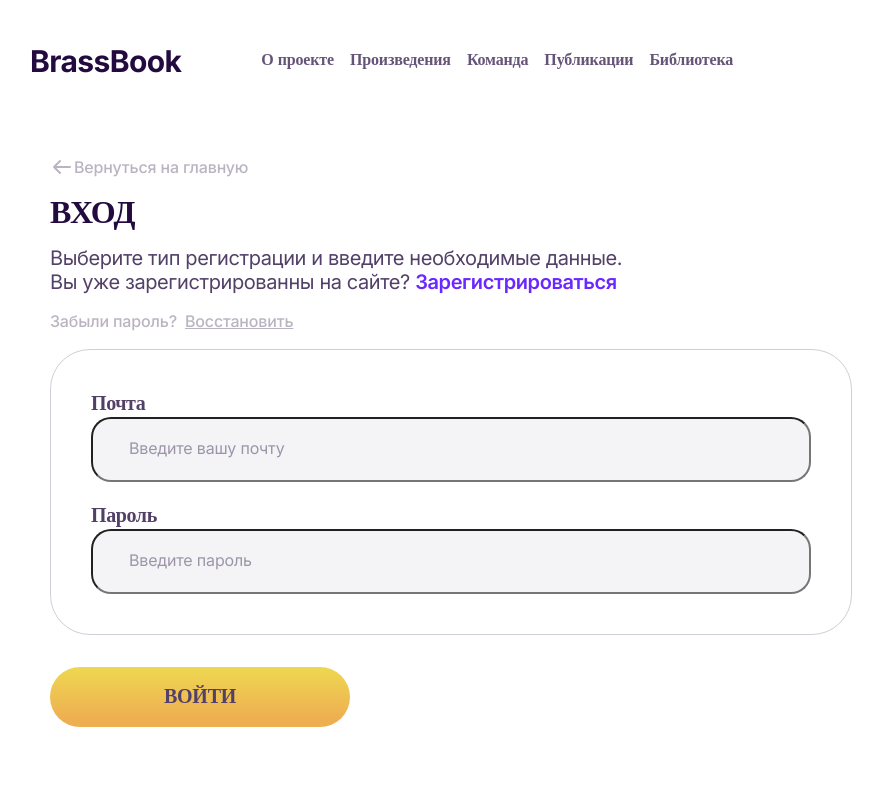
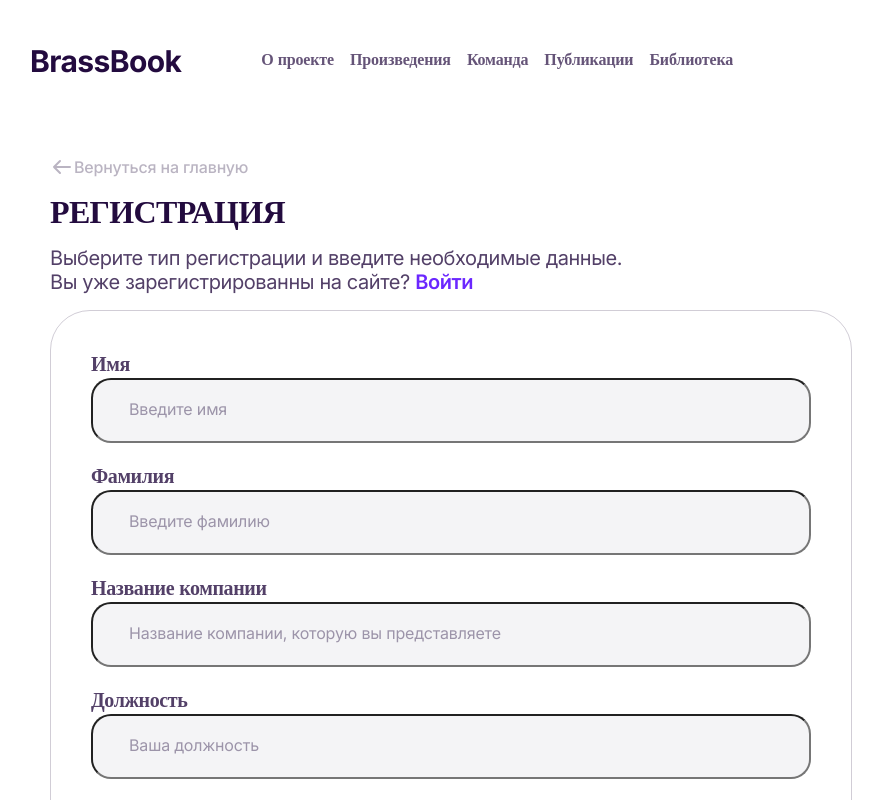
Before and after one commit to shk9t/brassbookWithReact, a React (Vite) app: page /signup in a window 1280 px wide. Shown: the top 800 px of the page, without its empty margins (30-913 px from the left). Built offline with nearby package versions, Linux system fonts and the light colour scheme.

Commit message:
modified:   src/App.tsx 	new file:   src/components/SignUpForm/SignUpForm.tsx 	new file:   src/components/SignUpPage.tsx 	new file:   src/components/signUp/SignUp.tsx

```diff
--- a/src/App.tsx
+++ b/src/App.tsx
@@ -2,6 +2,7 @@ import {BrowserRouter as Router, Routes, Route} from "react-router-dom";
 import Home from "./components/Home.tsx";
 import SignInPage from "./components/SignInPage.tsx";
 import Account from "./components/Account.tsx";
+import SignUpPage from "./components/SignUpPage.tsx";
 
 function App() {
 
@@ -10,7 +11,7 @@ function App() {
           <Routes>
               <Route path="/" element={<Home />} />
               <Route path="/signin" element={<SignInPage />} />
-              <Route path="/signup" element={<SignInPage />} />
+              <Route path="/signup" element={<SignUpPage />} />
               <Route path="/account" element={<Account />} />
           </Routes>
       </Router>
--- /dev/null
+++ b/src/components/SignUpForm/SignUpForm.tsx
@@ -0,0 +1,60 @@
+import Button from "../button/Button.tsx";
+import React, {useState} from "react";
+import axios from "axios";
+
+interface SignFormBodyProps {
+    className?: string
+}
+function SignUpForm({className}: SignFormBodyProps) {
+    const [username, setUsername] = useState("");
+    const [password, setPassword] = useState("");
+    function usernameChangeHandler(event: React.ChangeEvent<HTMLInputElement>) {
+        setUsername((event.target as HTMLInputElement).value);
+    }
+    function passwordChangeHandler(event: React.ChangeEvent<HTMLInputElement>) {
+        setPassword((event.target as HTMLInputElement).value);
+    }
+    async function onsubmitHandler(event: React.FormEvent<HTMLFormElement>) {
+        event.preventDefault();
+        try {
+            const response = await axios.postForm('http://yarotrys.ru/login', {
+                "name": username,
+                "SecondName": password
+            });
+            console.log(response.data);
+        } catch (e) {
+
+        }
+    }
+    return(
+        <form action="" className={"sign-form sign-in-form" + '' || className} onSubmit={(event) => onsubmitHandler(event)}>
+            <div className="sign-form__fields-container">
+                <div className="sign-form__field">
+                    <label htmlFor="name">Имя</label>
+                    <input name="name" id="name" placeholder="Введите имя" className="sign__input" onChange={(event) => usernameChangeHandler(event)}></input>
+                </div>
+                <div className="sign-form__field">
+                    <label htmlFor="SecondName">Фамилия</label>
+                    <input name="SecondName" id="SecondName" placeholder="Введите фамилию" className="sign__input" onChange={(event) => passwordChangeHandler(event)}></input>
+                </div>
+                <div className="sign-form__field">
+                    <label htmlFor="nameCompany">Название компании</label>
+                    <input name="nameCompany" id="nameCompany" placeholder="Название компании, которую вы представляете" className="sign__input" onChange={(event) => passwordChangeHandler(event)}></input>
+                </div>
+                <div className="sign-form__field">
+                    <label htmlFor="job">Должность</label>
+                    <input name="job" id="job" placeholder="Ваша должность" className="sign__input" onChange={(event) => passwordChangeHandler(event)}></input>
+                </div>
+                <div className="sign-form__field">
+                    <label htmlFor="INN">ИНН</label>
+                    <input name="INN" id="INN" placeholder="Введите ИНН" className="sign__input" onChange={(event) => passwordChangeHandler(event)}></input>
+                </div>
+            </div>
+            <div className="sign-form__btn-container ">
+                <Button isBtn={true} className="button-type-2 sign-page-button">Продолжить</Button>
+            </div>
+        </form>
+    )
+}
+
+export default SignUpForm
--- /dev/null
+++ b/src/components/SignUpPage.tsx
@@ -0,0 +1,15 @@
+import Header from "./header/Header.tsx";
+import SignUp from "./signUp/SignUp.tsx";
+interface SignUpProps{
+    type?: string
+}
+function SignUpPage({}: SignUpProps) {
+    return(
+        <>
+            <Header headerStyle={'header_padding-34'} headerContainerStyle={'header__container_without-enter'} logoStyle={'header__logo_black'} linkStyle={'nav__link_black'}/>
+            <SignUp />
+        </>
+    )
+}
+
+export default SignUpPage
--- /dev/null
+++ b/src/components/signUp/SignUp.tsx
@@ -0,0 +1,23 @@
+import {NavLink} from "react-router-dom";
+import SignUpForm from "../SignUpForm/SignUpForm.tsx";
+
+function SignUp() {
+    return (
+        <div className="sign-in">
+            <div className="sign-in__container container">
+                <div className="sign-in__info">
+                    <NavLink to={'/'} className="sign-in__backlink"><svg xmlns="http://www.w3.org/2000/svg" width="24" height="24" viewBox="0 0 24 24" fill="none">
+                        <path d="M20 12H4M4 12L10 18M4 12L10 6" stroke="#190636" stroke-opacity="0.3" stroke-width="2" stroke-linecap="round" stroke-linejoin="round"/>
+                    </svg>Вернуться на главную</NavLink>
+                    <h1 className={"sign-in__title"}>Регистрация</h1>
+                    <p className="sign-in__text">Выберите тип регистрации и введите необходимые данные. <br/>
+                        Вы уже зарегистрированны на сайте? <NavLink to='/'>Войти</NavLink>
+                    </p>
+                </div>
+                <SignUpForm />
+            </div>
+        </div>
+    )
+}
+
+export default SignUp
```
